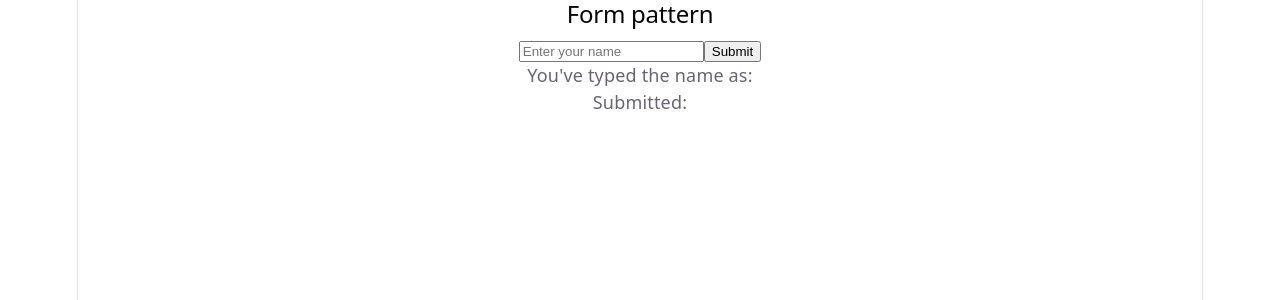
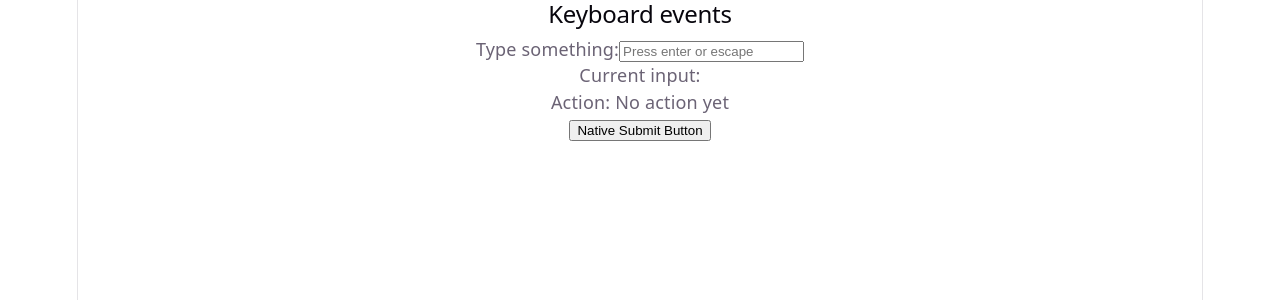
Before and after one commit to rajeshwaribc09/MERN_Stu_FebMay26Mys, a React (Vite) app in the folder W10/D3/my-event-app/: page / in a window 1280 px wide. Shown: the top 300 px of the page. Built offline with nearby package versions, Linux system fonts and the light colour scheme.

Commit message:
Keyboard events in react

```diff
--- a/W10/D3/my-event-app/src/App.jsx
+++ b/W10/D3/my-event-app/src/App.jsx
@@ -5,6 +5,7 @@ import { PassingArguments } from './components/P3';
 import { UseCallbackEvents } from './components/P5';
 import { EventDelegation } from './components/P6';
 import { ControlledComponent } from './components/P7';
+import { KeyboardEvent } from './components/P8';
 
 function App() {
    return (
@@ -14,7 +15,8 @@ function App() {
       {/* <PassingArguments/> */}
       {/* <UseCallbackEvents/> */}
       {/* <EventDelegation/> */}
-      <ControlledComponent/>
+      {/* <ControlledComponent/> */}
+      <KeyboardEvent/>
     </>
   )
 }
--- /dev/null
+++ b/W10/D3/my-event-app/src/components/P8.jsx
@@ -0,0 +1,38 @@
+// Keyboard events in react
+import { useState } from "react";
+export function KeyboardEvent(){
+    const [text,setText] = useState('');
+    const [action,setAction] = useState('No action yet');
+
+    // input handler
+    const handleChange = (event) => {
+        setText(event.target.value);
+    };
+
+    // Keyboard event handler
+    const handleKeyDown = (event) => {
+        if(event.key === 'Enter'){
+            setAction(`Submitted: ${text}`);
+        }
+        if(event.key === 'Escape'){
+            setText('');
+            setAction('Input cleared');
+        }
+    };
+
+    return(
+        <section>
+            <h2>Keyboard events</h2>
+            <label htmlFor="nameInput">Type something:</label>
+            <input type="text" value={text} id="nameInput"
+            onChange={handleChange} onKeyDown={handleKeyDown}
+            placeholder="Press enter or escape"
+            />
+            <p>Current input: {text}</p>
+            <p>Action: {action}</p>
+            <button onClick={()=>setAction('Button clicked')}>
+                Native Submit Button
+            </button>
+        </section>
+    )
+}
```
